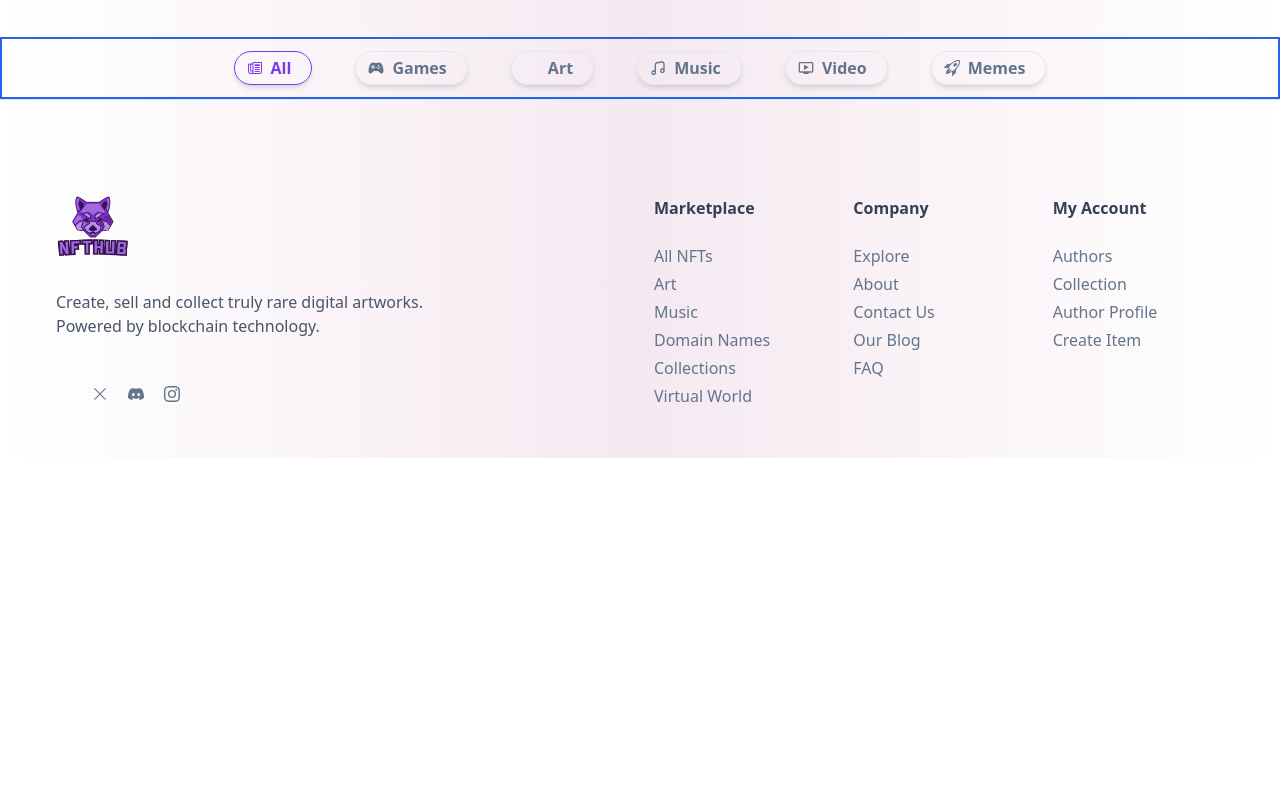
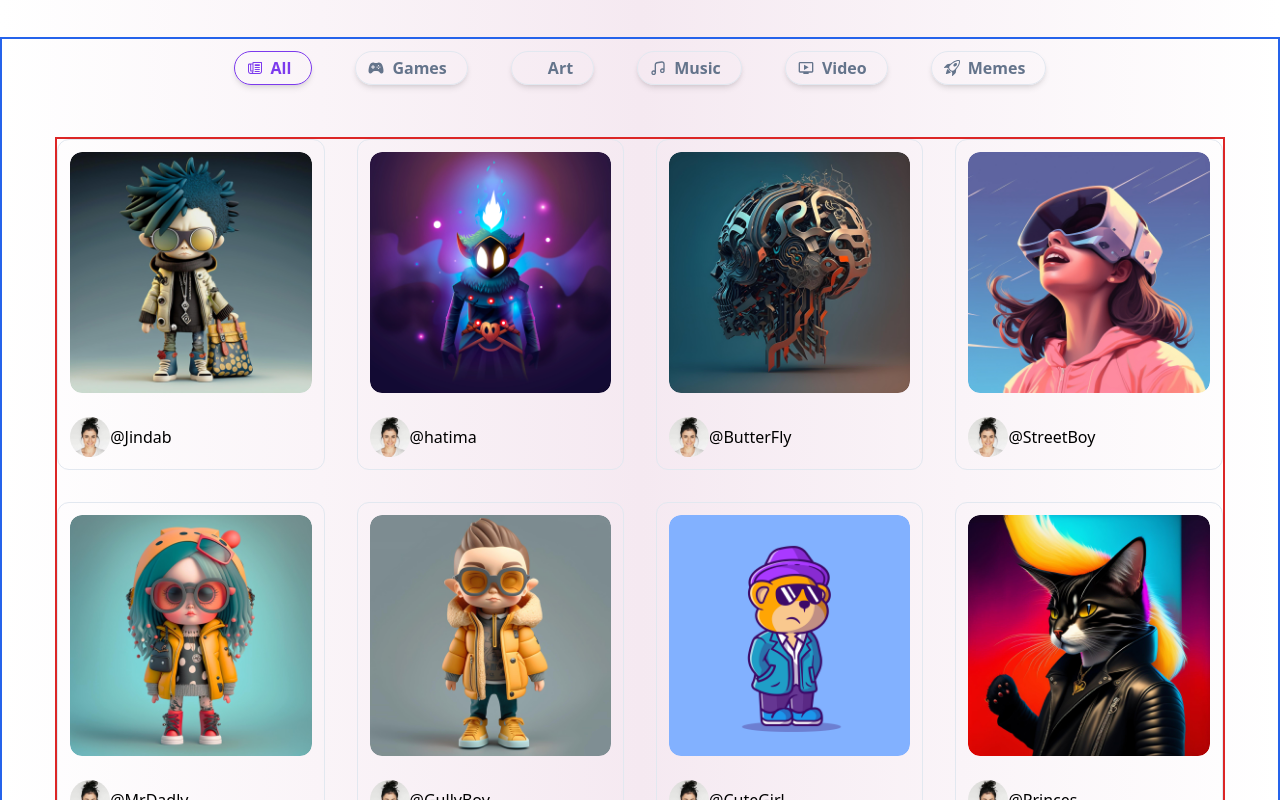
Before and after one commit to shabbirbd/NFThub, a React (Vite) app: page /explore in a window 1280 px wide. Shown: the part 480-1280 px from the top of the page. Before the commit the page ends 938 px from the top, so only its background shows below. Built offline with nearby package versions, Linux system fonts and the light colour scheme; some icons are missing.

Commit message:
adding component

```diff
--- a/src/components/ExploreBody.jsx
+++ b/src/components/ExploreBody.jsx
@@ -6,6 +6,7 @@ import { IoGameController } from "react-icons/io5";
 import { MdOutlineOndemandVideo } from 'react-icons/md';
 import { PiPaintBrushBold } from "react-icons/pi";
 import { nfts } from '../data/nfts';
+import NftCard from './NftCard';
 
 
 
@@ -82,6 +83,14 @@ const ExploreBody = () => {
                     ))
                 }
             </div>
+
+            <div className='border-2 border-red-600 mt-10 w-11/12 h-full mx-auto grid grid-cols-1 md:grid-cols-2 lg:grid-cols-4 gap-8'>
+                {
+                    items?.map((item, i)=>(
+                        <NftCard data={item} key={i}/>
+                    ))
+                }
+            </div>
         </div>
     );
 };
--- /dev/null
+++ b/src/components/NftCard.jsx
@@ -0,0 +1,33 @@
+import React from 'react';
+import { BsLightningFill } from "react-icons/bs";
+import { FaPlus } from "react-icons/fa6";
+import avater from "../assets/avater.png";
+
+
+
+const NftCard = ({data}) => {
+    return (
+        <div className='border border-slate-200 relative rounded-xl p-3 duration-500 hover:shadow-xl  group'>
+            <div className='relative overflow-hidden rounded-xl w-full cursor-pointer'>
+                <img src={data.nft} alt="nft" className='w-full rounded-xl object-cover group-hover:scale-105 duration-500'/>
+                <div className='absolute z-10 top-[100%] group-hover:top-[10%] flex items-center justify-center duration-500 w-full h-full'>
+                    <a className='bg-violet-600 text-white px-5 py-2 rounded-full flex items-center' href='#'>
+                        <BsLightningFill />
+                        <span>Buy Now</span>
+                    </a>
+                </div>
+                <div className='h-8 w-8 rounded-full text-white bg-violet-600 opacity-0 duration-500 group-hover:opacity-100 flex items-center justify-center absolute z-10 top-5 right-5'>
+                    <FaPlus />
+                </div>
+            </div>
+
+            <div className='flex flex-row items-center mt-6 relative'>
+                <img src={avater} alt="avater" className='h-10 w-10 object-cover rounded-full'/>
+                <p>{data.author}</p>
+            </div>
+
+        </div>
+    );
+};
+
+export default NftCard;
```
